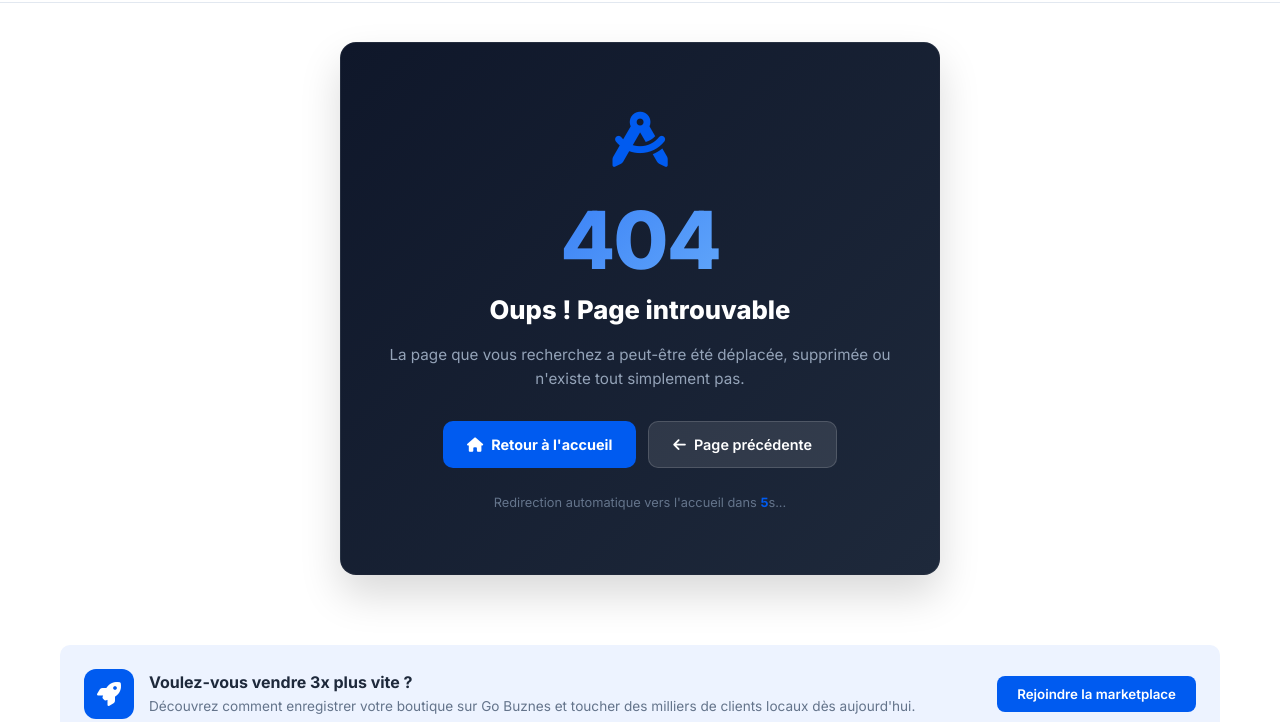
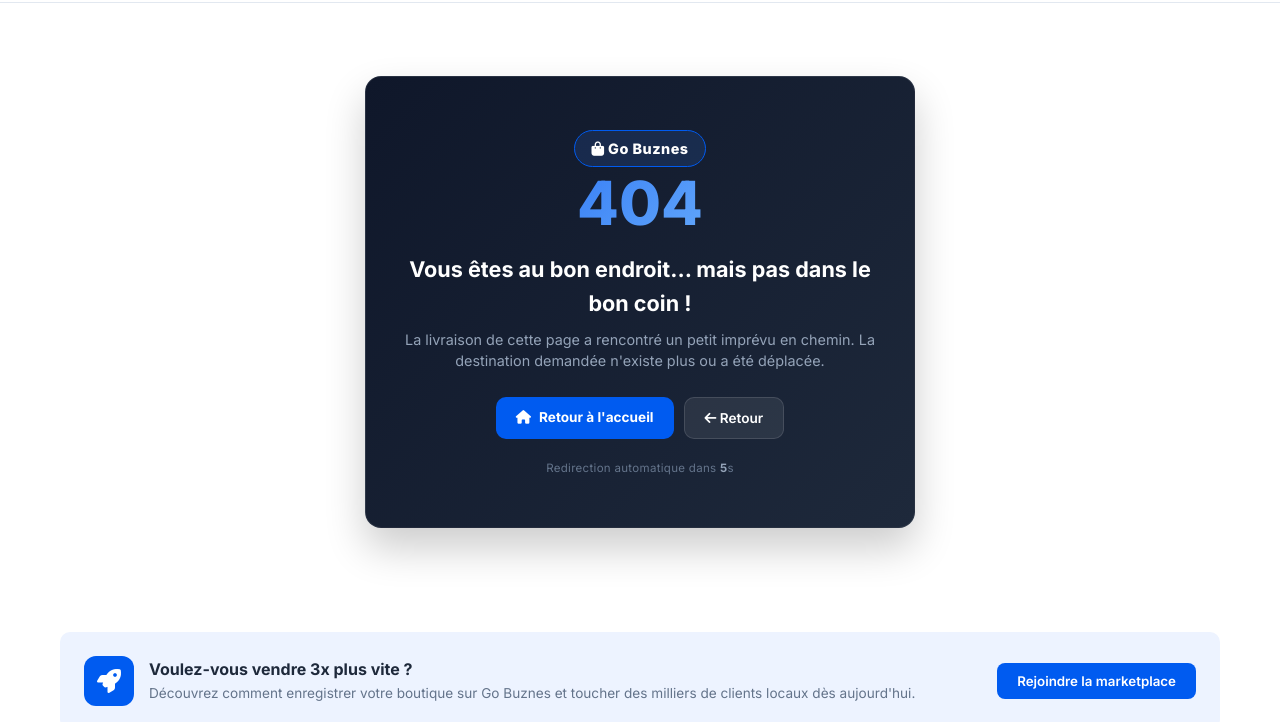
Before and after one commit to gogamenetiqui/Go-Buznes, a website: page blog/404.html in a window 1280 px wide. Shown: the part 78-800 px from the top of the page. Drawn offline with Linux system fonts and the light colour scheme.

Commit message:
Refactor 404 error page with improved styles and text
Removed basic SEO metadata and adjusted styles for the 404 error page. Enhanced animations and updated text for better user experience.

```diff
--- a/blog/404.html
+++ b/blog/404.html
@@ -5,7 +5,6 @@
     <meta name="viewport" content="width=device-width, initial-scale=1.0">
     <title>Page non trouvée (404) - Go Buznes</title>
 
-    <!-- Métadonnées SEO basiques -->
     <meta name="robots" content="noindex, follow">
     <meta name="article-title" content="Page introuvable">
 
@@ -15,11 +14,11 @@
 
     <style>
         /* ==========================================================================
-           STYLES DÉDIÉS : PAGE 404 ERROR
+           STYLES DÉDIÉS : PAGE 404 INTERACTIVE (VOITURE & EXPLOSION)
            ========================================================================== */
 
         .error-page-container {
-            min-height: 70vh;
+            min-height: 75vh;
             display: flex;
             align-items: center;
             justify-content: center;
@@ -29,59 +28,113 @@
         .error-card {
             background: linear-gradient(135deg, #0f172a 0%, #1e293b 100%);
             border-radius: var(--radius-lg);
-            padding: 60px 40px;
+            padding: 50px 30px;
             text-align: center;
             color: #ffffff;
-            max-width: 600px;
+            max-width: 550px;
             width: 100%;
-            box-shadow: 0 20px 40px rgba(0,0,0,0.15);
-            border: 1px solid rgba(255, 255, 255, 0.05);
+            box-shadow: 0 20px 40px rgba(0,0,0,0.2);
+            border: 1px solid rgba(255, 255, 255, 0.08);
+            position: relative;
+            overflow: hidden;
         }
 
-        .error-code {
-            font-size: 5rem;
+        /* zone d'animation */
+        .anim-stage {
+            height: 110px;
+            display: flex;
+            align-items: center;
+            justify-content: center;
+            position: relative;
+            margin-bottom: 15px;
+        }
+
+        /* 1. Voiture de livraison */
+        .delivery-van {
+            font-size: 3.2rem;
+            color: var(--primary-blue);
+            position: absolute;
+            animation: drive-and-explode 2.5s forwards ease-in-out;
+        }
+
+        /* 2. Effet d'explosion (particules & flash) */
+        .explosion-flash {
+            position: absolute;
+            font-size: 4rem;
+            color: #f97316;
+            opacity: 0;
+            transform: scale(0.2);
+            animation: boom 0.6s 1.8s forwards ease-out;
+        }
+
+        /* 3. Logo et 404 révélés après l'explosion */
+        .brand-reveal {
+            opacity: 0;
+            transform: translateY(15px);
+            animation: reveal-logo 0.8s 2.3s forwards ease-out;
+            display: flex;
+            flex-direction: column;
+            align-items: center;
+            gap: 6px;
+        }
+
+        .brand-reveal .logo-badge {
+            background: rgba(59, 130, 246, 0.15);
+            border: 1px solid var(--primary-blue);
+            color: #ffffff;
+            padding: 6px 16px;
+            border-radius: 20px;
             font-weight: 800;
-            letter-spacing: -2px;
+            font-size: 0.9rem;
+            letter-spacing: 0.5px;
+        }
+
+        .brand-reveal .code-404 {
+            font-size: 3.8rem;
+            font-weight: 800;
+            line-height: 1;
             background: linear-gradient(135deg, #3b82f6 0%, #60a5fa 100%);
             -webkit-background-clip: text;
             -webkit-text-fill-color: transparent;
-            line-height: 1;
-            margin-bottom: 10px;
-            display: inline-block;
-            position: relative;
         }
 
-        /* Animation d'icône radar / loupe */
-        .error-icon-wrapper {
-            font-size: 3rem;
-            color: var(--primary-blue);
-            margin-bottom: 20px;
-            animation: pulse-search 2s infinite ease-in-out;
+        /* KEYFRAMES ANIMATION */
+        @keyframes drive-and-explode {
+            0% { transform: translateX(-200px); opacity: 1; }
+            60% { transform: translateX(0) scale(1); opacity: 1; }
+            75% { transform: translateX(0) scale(1.3); opacity: 1; }
+            80% { transform: translateX(0) scale(0); opacity: 0; }
+            100% { transform: translateX(0) scale(0); opacity: 0; }
         }
 
-        @keyframes pulse-search {
-            0% { transform: scale(1); opacity: 0.8; }
-            50% { transform: scale(1.15); opacity: 1; }
-            100% { transform: scale(1); opacity: 0.8; }
+        @keyframes boom {
+            0% { transform: scale(0.3); opacity: 0; }
+            50% { transform: scale(1.4); opacity: 1; }
+            100% { transform: scale(1.8); opacity: 0; }
+        }
+
+        @keyframes reveal-logo {
+            0% { opacity: 0; transform: translateY(15px); }
+            100% { opacity: 1; transform: translateY(0); }
         }
 
         .error-card h1 {
-            font-size: 1.6rem;
-            font-weight: 800;
-            margin-bottom: 12px;
+            font-size: 1.35rem;
+            font-weight: 700;
+            margin-bottom: 8px;
             color: #ffffff;
         }
 
         .error-card p {
-            font-size: 0.95rem;
+            font-size: 0.9rem;
             color: #94a3b8;
-            line-height: 1.6;
-            margin-bottom: 30px;
+            line-height: 1.5;
+            margin-bottom: 25px;
         }
 
         .error-actions {
             display: flex;
-            gap: 12px;
+            gap: 10px;
             justify-content: center;
             flex-wrap: wrap;
         }
@@ -89,65 +142,48 @@
         .btn-404-home {
             background: var(--primary-blue);
             color: #ffffff;
-            padding: 12px 24px;
+            padding: 10px 20px;
             border-radius: var(--radius-md);
             font-weight: 700;
-            font-size: 0.9rem;
+            font-size: 0.85rem;
             display: inline-flex;
             align-items: center;
             gap: 8px;
-            transition: transform 0.2s ease, background 0.2s ease;
+            transition: background 0.2s ease;
         }
 
         .btn-404-home:hover {
             background: var(--primary-hover);
-            transform: translateY(-2px);
         }
 
         .btn-404-back {
-            background: rgba(255, 255, 255, 0.1);
+            background: rgba(255, 255, 255, 0.08);
             color: #ffffff;
-            padding: 12px 24px;
+            padding: 10px 20px;
             border-radius: var(--radius-md);
             font-weight: 600;
-            font-size: 0.9rem;
-            display: inline-flex;
-            align-items: center;
-            gap: 8px;
-            border: 1px solid rgba(255, 255, 255, 0.15);
-            transition: background 0.2s ease;
+            font-size: 0.85rem;
+            border: 1px solid rgba(255, 255, 255, 0.12);
             cursor: pointer;
         }
 
-        .btn-404-back:hover {
-            background: rgba(255, 255, 255, 0.2);
-        }
-
-        /* Compte à rebours de redirection */
+        /* Compte à rebours très discret en petite police */
         .redirect-timer {
-            margin-top: 25px;
-            font-size: 0.8rem;
+            margin-top: 20px;
+            font-size: 0.72rem;
             color: #64748b;
+            letter-spacing: 0.3px;
         }
 
         .redirect-timer span {
-            color: var(--primary-blue);
+            color: #94a3b8;
             font-weight: 700;
-        }
-
-        @media (max-width: 480px) {
-            .error-card {
-                padding: 40px 20px;
-            }
-            .error-code {
-                font-size: 4rem;
-            }
         }
     </style>
 </head>
 <body>
 
-    <!-- Header dynamique (script.js) -->
+    <!-- Header dynamique -->
     <div id="app-header"></div>
 
     <main class="container">
@@ -155,15 +191,20 @@
         <div class="error-page-container">
             <div class="error-card">
 
-                <div class="error-icon-wrapper">
-                    <i class="fa-solid fa-compass-drafting"></i>
+                <!-- STAGE D'ANIMATION (VOITURE -> EXPLOSION -> LOGO + 404) -->
+                <div class="anim-stage">
+                    <i class="fa-solid fa-truck-fast delivery-van"></i>
+                    <i class="fa-solid fa-burst explosion-flash"></i>
+
+                    <div class="brand-reveal">
+                        <span class="logo-badge"><i class="fa-solid fa-bag-shopping"></i> Go Buznes</span>
+                        <div class="code-404">404</div>
+                    </div>
                 </div>
 
-                <div class="error-code">404</div>
-
-                <h1>Oups ! Page introuvable</h1>
+                <h1>Vous êtes au bon endroit... mais pas dans le bon coin !</h1>
                 <p>
-                    La page que vous recherchez a peut-être été déplacée, supprimée ou n'existe tout simplement pas.
+                    La livraison de cette page a rencontré un petit imprévu en chemin. La destination demandée n'existe plus ou a été déplacée.
                 </p>
 
                 <div class="error-actions">
@@ -171,13 +212,13 @@
                         <i class="fa-solid fa-house"></i> Retour à l'accueil
                     </a>
                     <button onclick="window.history.back();" class="btn-404-back">
-                        <i class="fa-solid fa-arrow-left"></i> Page précédente
+                        <i class="fa-solid fa-arrow-left"></i> Retour
                     </button>
                 </div>
 
-                <!-- Redirection automatique douce après 10 secondes -->
+                <!-- COMPTE À REBOURS DISCRET -->
                 <div class="redirect-timer">
-                    Redirection automatique vers l'accueil dans <span id="404-countdown">10</span>s...
+                    Redirection automatique dans <span id="404-countdown">10</span>s
                 </div>
 
             </div>
@@ -186,12 +227,12 @@
         <!-- Promo Box Dynamique -->
         <div id="dynamic-promo-box" style="margin-bottom: 40px;"></div>
 
-        <!-- Bannière du Concepteur (script.js) -->
+        <!-- Bannière du Concepteur -->
         <div id="app-cta-banner"></div>
 
     </main>
 
-    <!-- Footer dynamique (script.js) -->
+    <!-- Footer dynamique -->
     <div id="app-footer"></div>
 
     <!-- Moteurs globaux -->
```
